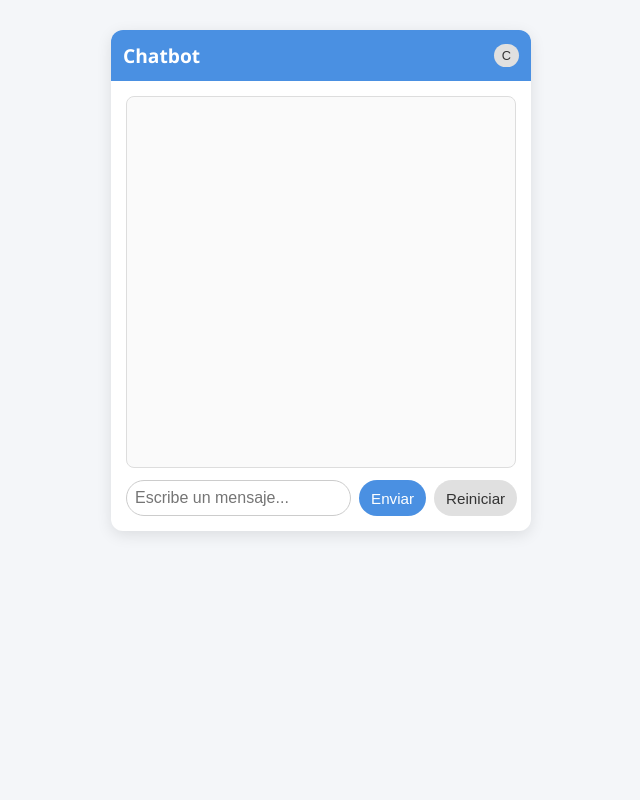
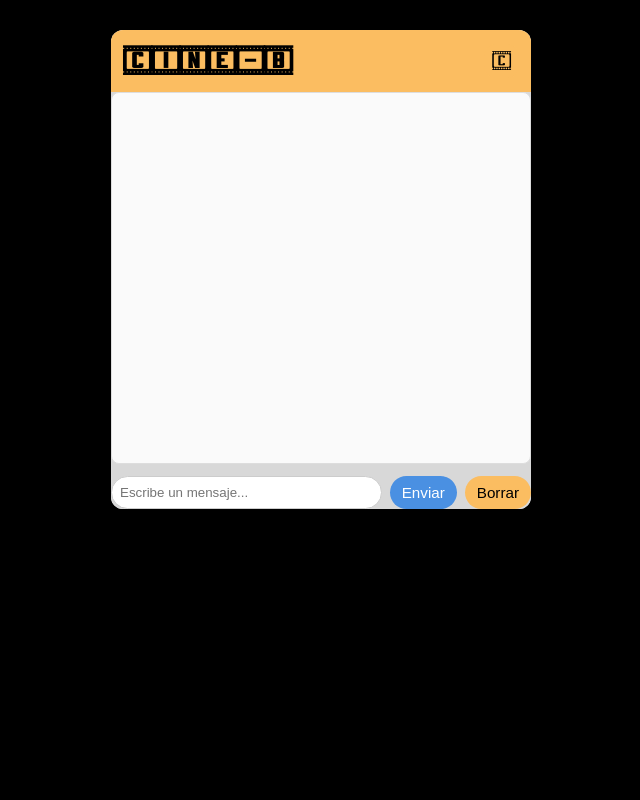
Before and after one commit to WraithLion/BCine, a Django app: page /BCine/Cuenta/ in a window 1280 px wide. Shown: the whole page, without its empty margins (319-959 px from the left). Run offline with Django 4.2, Linux system fonts and the light colour scheme.

Commit message:
Mejora de interfaz, paleta de colores, tema claro y oscuro para Chatbot

```diff
--- a/Humanosoft/BCine/static/Chatbot.css
+++ b/Humanosoft/BCine/static/Cine-B/Chatbot.css
@@ -1,14 +1,22 @@
 /* ====== Tema claro (default) ====== */
 body {
-    background-color: #f4f6f9;
-    font-family: "Segoe UI", Tahoma, Geneva, Verdana, sans-serif;
+    background-color: #000000;
     margin: 0;
     padding: 0;
     display: flex;
     justify-content: center;
     align-items: flex-start;
     height: 100vh;
-    color: #333;
+    color: black;
+}
+
+/*Fuente de letra BCine*/
+
+@font-face {
+    font-family: 'Cinema St Regular';
+    font-style: normal;
+    font-weight: normal;
+    src: local('Cinema St Regular'), url('cinema_st.woff') format('woff');
 }
 
 .container {
@@ -21,23 +29,26 @@ body {
 }
 
 header {
-    background: #4a90e2;
-    color: white;
+    background: #fbbd61;
+    color: black;
     padding: 12px;
     display: flex;
     justify-content: space-between;
     align-items: center;
+    font-size:28px;
 }
 
 h1 {
     margin: 0;
     font-size: 1.2em;
+    font-family: 'Cinema St Regular';
 }
 
 #chat-container {
 display: flex;
 flex-direction: column;
-padding: 15px;
+padding: auto;
+background: #d8d8d8;
 }
 
 #chat-history {
@@ -112,7 +123,6 @@ flex: 1;
 padding: 8px;
 border-radius: 20px;
 border: 1px solid #ccc;
-font-size: 1em;
 }
 
 button {
@@ -127,6 +137,7 @@ button {
 #send-btn {
 background: #4a90e2;
 color: white;
+
 }
 
 #send-btn:hover {
@@ -134,18 +145,21 @@ background: #357abd;
 }
 
 button.secondary {
-    background: #e0e0e0;
-    color: #333;
+    background: #fbbd61;
+    color: #000000;
+
+    font-size:auto;
 }
 
 button.secondary:hover {
-    background: #c7c7c7;
+    background: #ec7532;
 }
 
 button.small-btn {
     font-size: 0.8em;
     padding: 4px 8px;
     border-radius: 12px;
+    font-family: 'Cinema St Regular';
 }
 
 /* ====== Tema oscuro (cuando body tiene .dark) ====== */
@@ -159,12 +173,17 @@ body.dark .container {
 }
 
 body.dark header {
-    background: #2a2f32;
+    background: #000000;
+    color:white;
 }
 
 body.dark #chat-history {
     border: 1px solid #333;
-    background: #121212;
+    background: #d8d8d8;
+}
+
+body.dark #chat-container {
+background: #000000;
 }
 
 body.dark .message.user .chat-bubble {
@@ -197,7 +216,7 @@ body.dark #send-btn:hover {
 }
 
 body.dark button.secondary {
-    background: #3a3a3a;
+    background: #005066;
     color: #e0e0e0;
 }
 
--- a/Humanosoft/BCine/static/Pagina_Principal/BCine_principal.css
+++ b/Humanosoft/BCine/static/Pagina_Principal/BCine_principal.css
@@ -233,7 +233,7 @@ body {
 }
 
 @media (max-width: 768px) {
-    .header h1 {
+    .header {
         font-size: 2em;
         width:100%;
     }
--- a/Humanosoft/BCine/templates/Chatbot.html
+++ b/Humanosoft/BCine/templates/Chatbot.html
@@ -3,13 +3,13 @@
 <head>
     <meta charset="UTF-8">
     <title>Chatbot UI</title>
-    <link rel="stylesheet" href="/static/Chatbot.css"> <!--Importa los estilos para dar formato a la pagina del Chatbot-->
+    <link rel="stylesheet" href="/static/Cine-B/Chatbot.css"> <!--Importa los estilos para dar formato a la pagina del Chatbot-->
 </head>
 <body>
     {% csrf_token %}
     <div class="container"> <!--Inicializa el contenedor-->
         <header>
-            <h1>Chatbot</h1>    <!--Titulo de la ventana-->
+            <h1>Cine-B</h1>    <!--Titulo de la ventana-->
             <button id="theme-toggle" class="secondary small-btn">C</button> <!--Boton que cambia el tema colores claro a oscuro y viceversa-->
         </header>
 
@@ -18,10 +18,10 @@
             <div class="input-area">
                 <input type="text" id="chat-input" placeholder="Escribe un mensaje..."> <!--Mensaje para indicar al usuario que puede escribir en el campo-->
                 <button id="send-btn">Enviar</button> <!--Boton para enviar mensaje y esperar respuesta por parte del chatbot-->
-                <button id="reset-btn" class="secondary">Reiniciar</button> <!--Boton para empezar una nueva conversación con el chatbot-->
+                <button id="reset-btn" class="secondary">Borrar</button> <!--Boton para empezar una nueva conversación con el chatbot-->
             </div>
         </main>
     </div>
-    <script src="/static/app.js"></script>  <!--Ruta para cargar las respuestas ante las acciones realizadas en la pagina por el usuario-->
+    <script src="/static/Cine-B/app.js"></script>  <!--Ruta para cargar las respuestas ante las acciones realizadas en la pagina por el usuario-->
 </body>
 </html>
```
Also changed, not shown: Humanosoft/BCine/templates/menu.html (deleted, +0 -73 lines), Humanosoft/BCine/static/Cine-B/app.js (renamed from Humanosoft/BCine/static/app.js), Humanosoft/BCine/static/Cine-B/cinema_st.woff (added).
